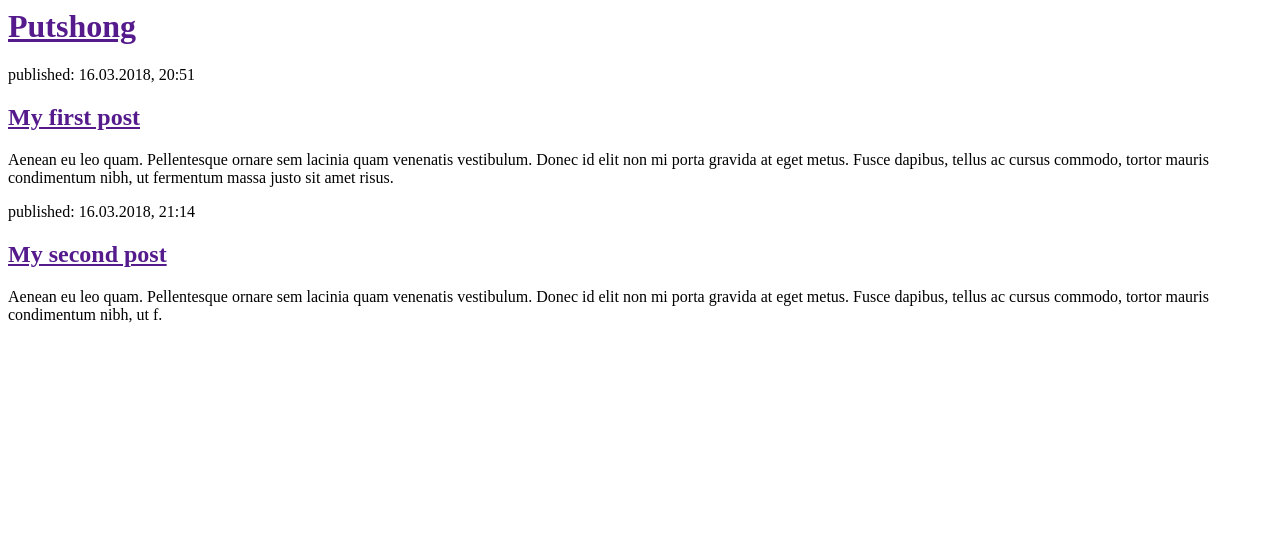
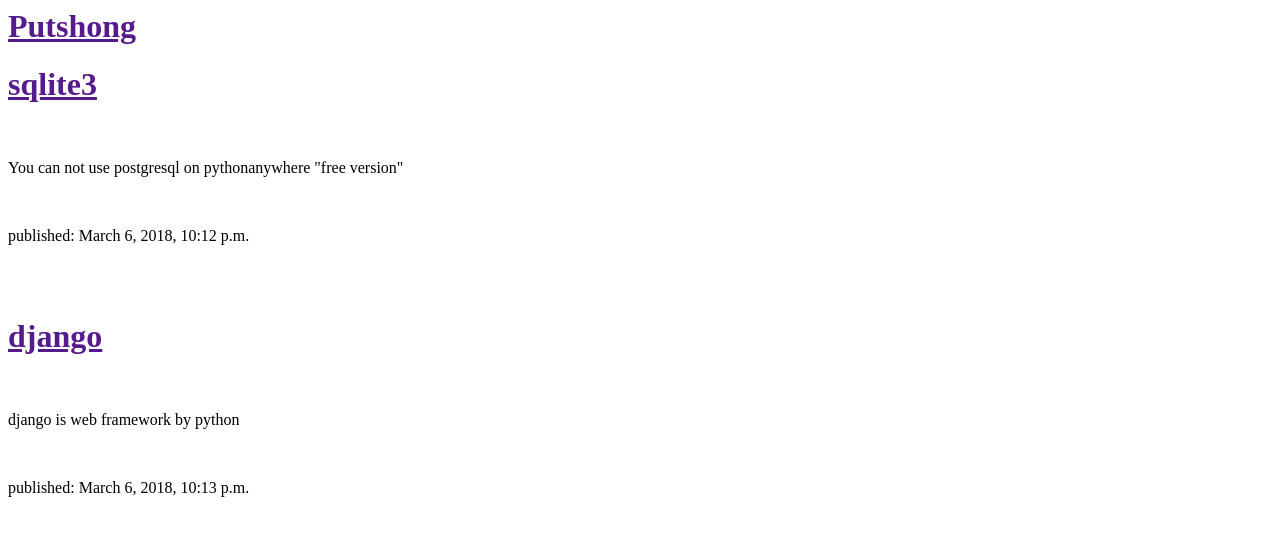
Before and after one commit to putshong/blog, a Django app: page / in a window 1280 px wide. Shown: the top 536 px of the page. Run offline with Django 3.2, Linux system fonts and the light colour scheme; data comes from the database, SQL or seed files in the repository; both versions use the stored data as it was after the commit.

Commit message:
modified template and db

```diff
--- a/blog/templates/blog/post_list.html
+++ b/blog/templates/blog/post_list.html
@@ -6,29 +6,19 @@
 
 <body>
     <div>
-        <h1>
-            <a href="">Putshong</a>
-        </h1>
+        <h1><a href="">Putshong</a></h1>
     </div>
 
+    {% for post in posts %}
     <div>
-        <p>published: 16.03.2018, 20:51</p>
-        <h2>
-            <a href="">My first post</a>
-        </h2>
-        <p>Aenean eu leo quam. Pellentesque ornare sem lacinia quam venenatis vestibulum. Donec id elit non mi porta gravida
-            at eget metus. Fusce dapibus, tellus ac cursus commodo, tortor mauris condimentum nibh, ut fermentum massa justo
-            sit amet risus.</p>
+
+        <h1><a href="">{{ post.title }}</a></h1><br>
+        <p>{{ post.text|linebreaksbr }}</p><br>
+        <p>published: {{ post.published_date }}</p><br><br>
+
     </div>
+    {% endfor %}
 
-    <div>
-        <p>published: 16.03.2018, 21:14</p>
-        <h2>
-            <a href="">My second post</a>
-        </h2>
-        <p>Aenean eu leo quam. Pellentesque ornare sem lacinia quam venenatis vestibulum. Donec id elit non mi porta gravida
-            at eget metus. Fusce dapibus, tellus ac cursus commodo, tortor mauris condimentum nibh, ut f.</p>
-    </div>
 </body>
 
 </html>
--- a/blog/views.py
+++ b/blog/views.py
@@ -1,6 +1,9 @@
 from django.shortcuts import render
+from django.utils import timezone
+from .models import Post
 
 # Create your views here.
 
 def post_list(request):
-    return render(request, 'blog/post_list.html', {})
+    posts = Post.objects.filter(published_date__lte=timezone.now()).order_by('published_date')
+    return render(request, 'blog/post_list.html', {'posts' : posts})
```
Also changed, not shown: db.sqlite3.
